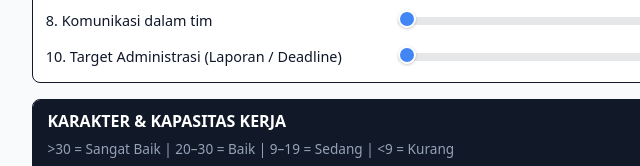
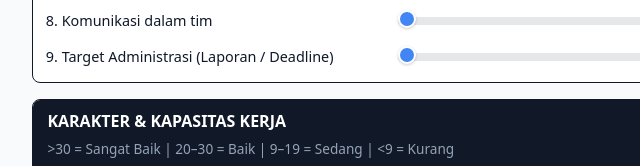
Before and after one commit to uttuktes/hrfeks, a plain HTML site: page index.html in a window 1280 px wide. Shown: the part 1317-1483 px from the top of the page, 248-888 px from the left. Drawn offline with nearby package versions, Linux system fonts and the light colour scheme.

Commit message:
Update index.html no 10

```diff
--- a/index.html
+++ b/index.html
@@ -219,7 +219,7 @@
 
 
           <div class="grid grid-cols-1 sm:grid-cols-2 gap-3 items-center">
-            <label class="lbl-small">10. Target Administrasi (Laporan / Deadline)</label>
+            <label class="lbl-small">9. Target Administrasi (Laporan / Deadline)</label>
             <div class="flex items-center gap-3">
               <input class="slider profesional" type="range" name="p10" min="0" max="50" value="0">
               <div class="val-badge" data-for="p10">0</div>
```
